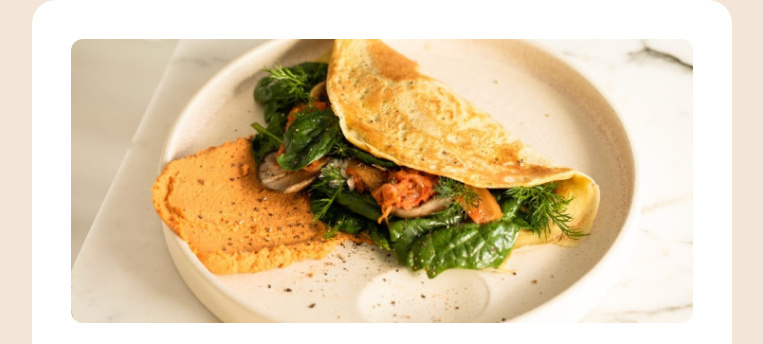
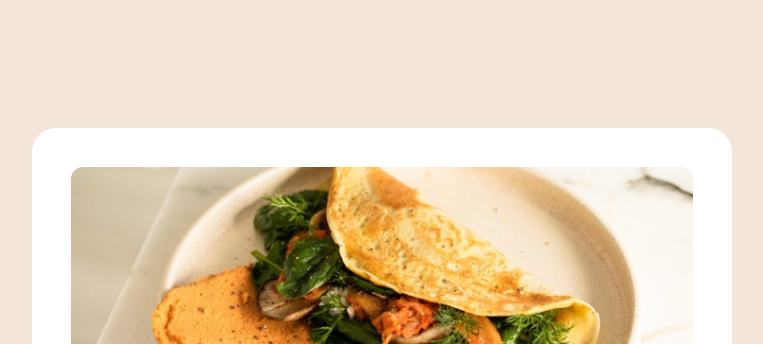
Before and after one commit to jjdavenport/recipe-page-main, a plain HTML site: page index.html in a window 1280 px wide. Shown: the top 344 px of the page, without its empty margins (258-1021 px from the left). Drawn offline with Linux system fonts and the light colour scheme.

Commit message:
layout correction

```diff
--- a/style.css
+++ b/style.css
@@ -8,7 +8,7 @@ body {
   grid-template-rows: 1fr auto;
   background-color: var(--container-background-color);
   place-items: center;
-  height: 100vh;
+  height: 100%;
 }
 
 * {
@@ -42,6 +42,7 @@ main {
   background-color: var(--main-background-color);
   border-radius: 1.5rem;
   padding: 1.6rem;
+  margin-top: 8rem;
 }
 
 main p {
@@ -169,7 +170,7 @@ h5 {
 
 .ingredients,
 .instructions {
-  border-bottom: 1px solid var(--border-color);
+  border-bottom: 0.0625rem solid var(--border-color);
 }
 
 .ingredients ul,
```
